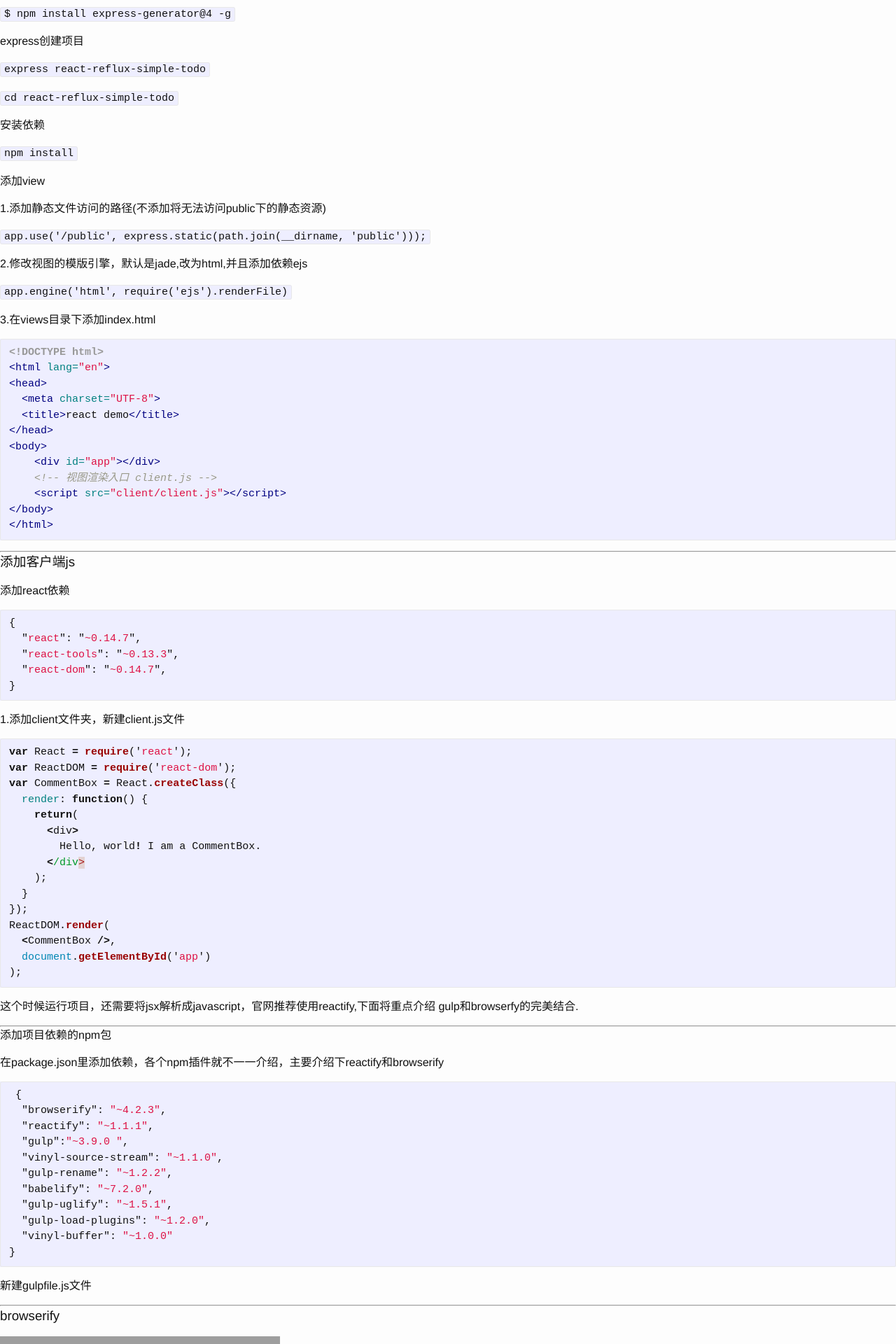
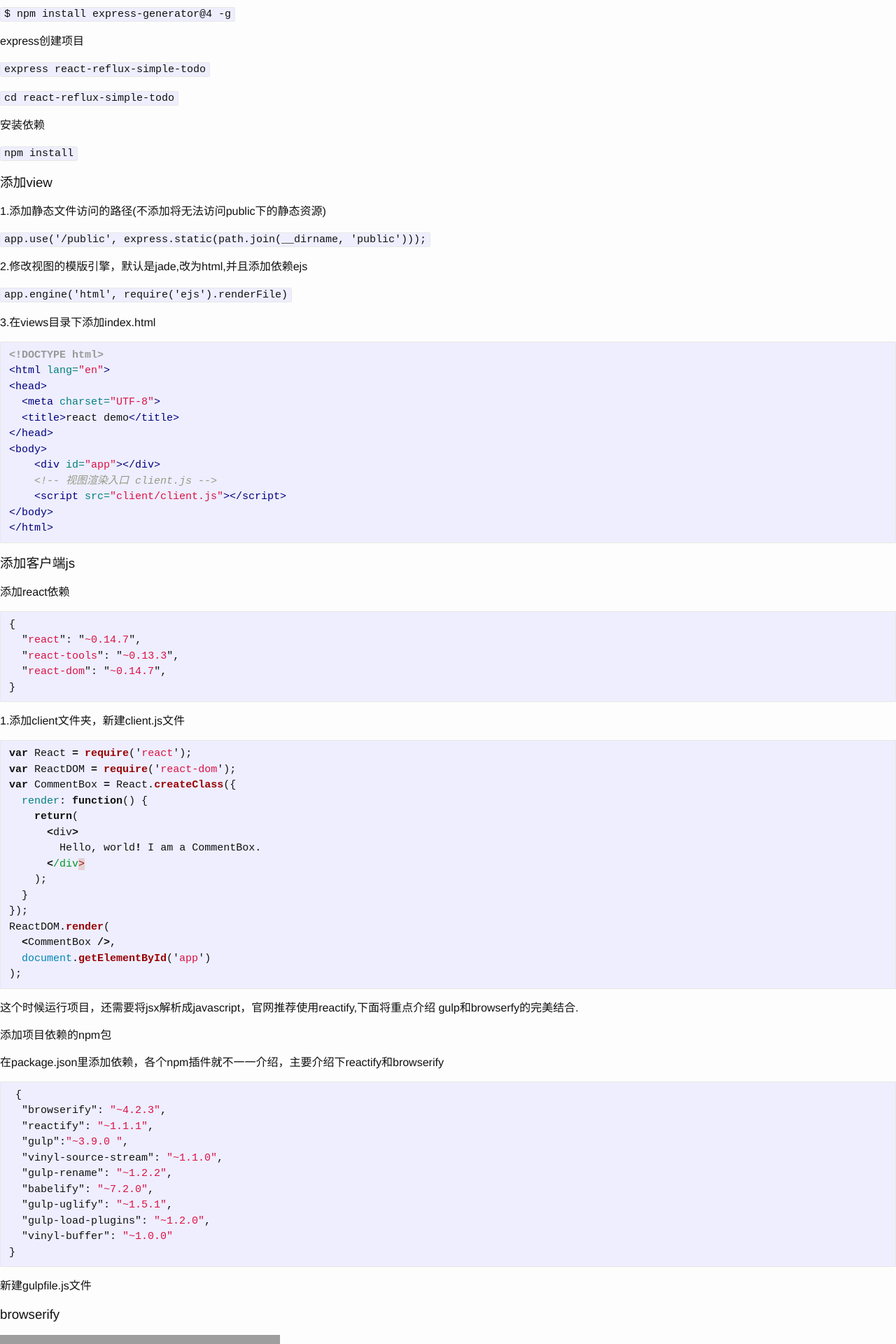
Before and after one commit to edwinna/edwinna.github.io, a Jekyll site: the page built from _posts/2016-02-14-react-post.md, in a window 1280 px wide. Shown: the part 1016-2936 px from the top of the page at 70% size. Built offline with Jekyll 4.4.1, drawn with Linux system fonts in a browser that asks for light colours; grey boxes are pictures that could not be loaded.

````diff
--- a/_posts/2016-02-14-react-post.md
+++ b/_posts/2016-02-14-react-post.md
@@ -24,7 +24,8 @@ express创建项目
 
 `npm install`
 
-#### 添加view
+
+### 添加view
 
 1.添加静态文件访问的路径(不添加将无法访问public下的静态资源)
 
@@ -50,8 +51,6 @@ express创建项目
 </body>
 </html>
 ```
-
-***
 
 ### 添加客户端js
 
@@ -87,7 +86,6 @@ ReactDOM.render(
 这个时候运行项目，还需要将jsx解析成javascript，官网推荐使用reactify,下面将重点介绍
 gulp和browserfy的完美结合.
 
-***
 
 #### 添加项目依赖的npm包
 在package.json里添加依赖，各个npm插件就不一一介绍，主要介绍下reactify和browserify
@@ -107,7 +105,6 @@ gulp和browserfy的完美结合.
 ```
 新建gulpfile.js文件
 
-***
 
 ### browserify
 ![](http://i13.tietuku.com/c0c33791eacc0504.png)
@@ -120,7 +117,6 @@ Browserify本身不是模块管理器，它只是能让 Node 模块跑在浏览
 
 `<script src="bundle.js"></script>`
 
-***
 
 ### 在 Gulp 中使用 Browserify
 browserify有个强大的功能——transform，将各种语言进行预处理，最后打包成bundle.js,例如coffee script、jsx.
@@ -145,8 +141,6 @@ gulp.task('browserify', function() {
     .pipe(gulp.dest('./dist/js')); //目的文件路径
 });
 ```
-
-***
 
 ### reactify
 reactify主要是用来转换jsx，通过browserify的transform方法，将jsx语言转换成js
@@ -194,8 +188,6 @@ package.json文件添加scripts
 }
 ```
 
-***
-
 ### 运行项目
 `npm install`
 `npm start`
````
